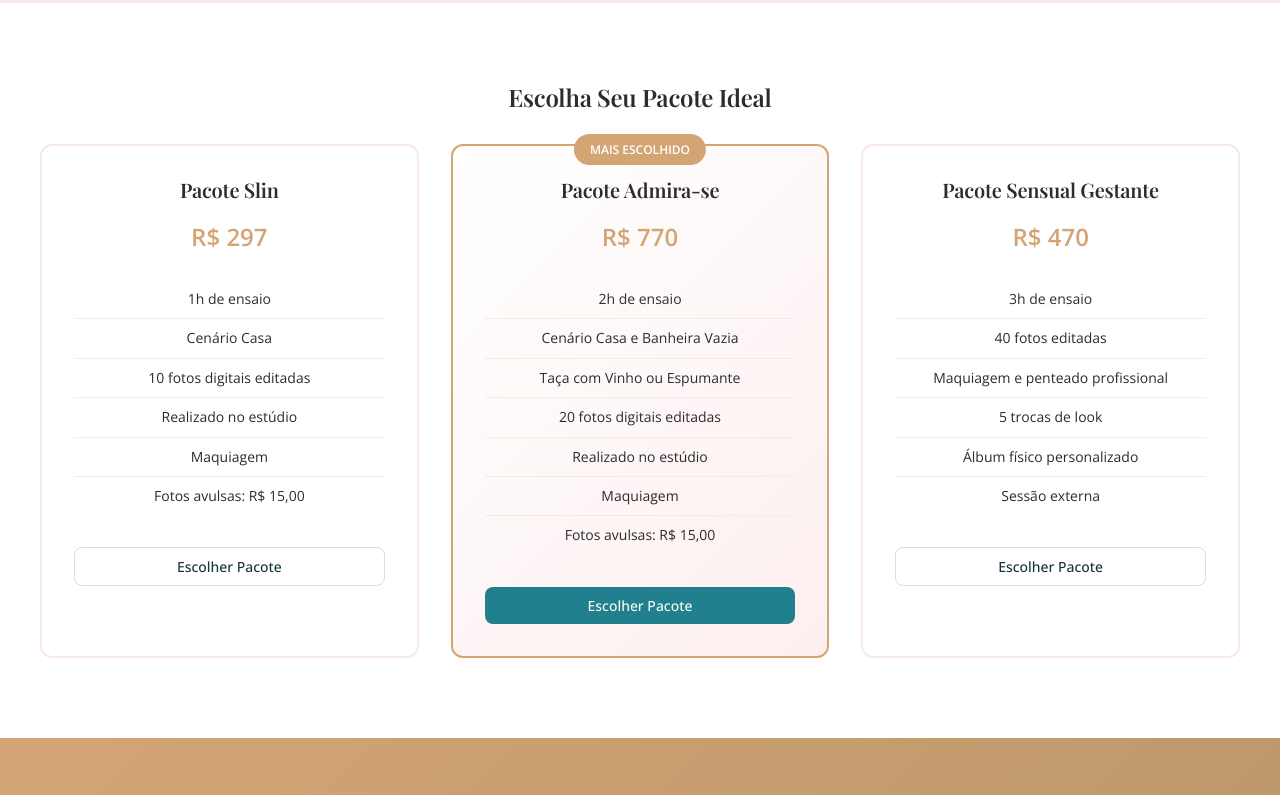
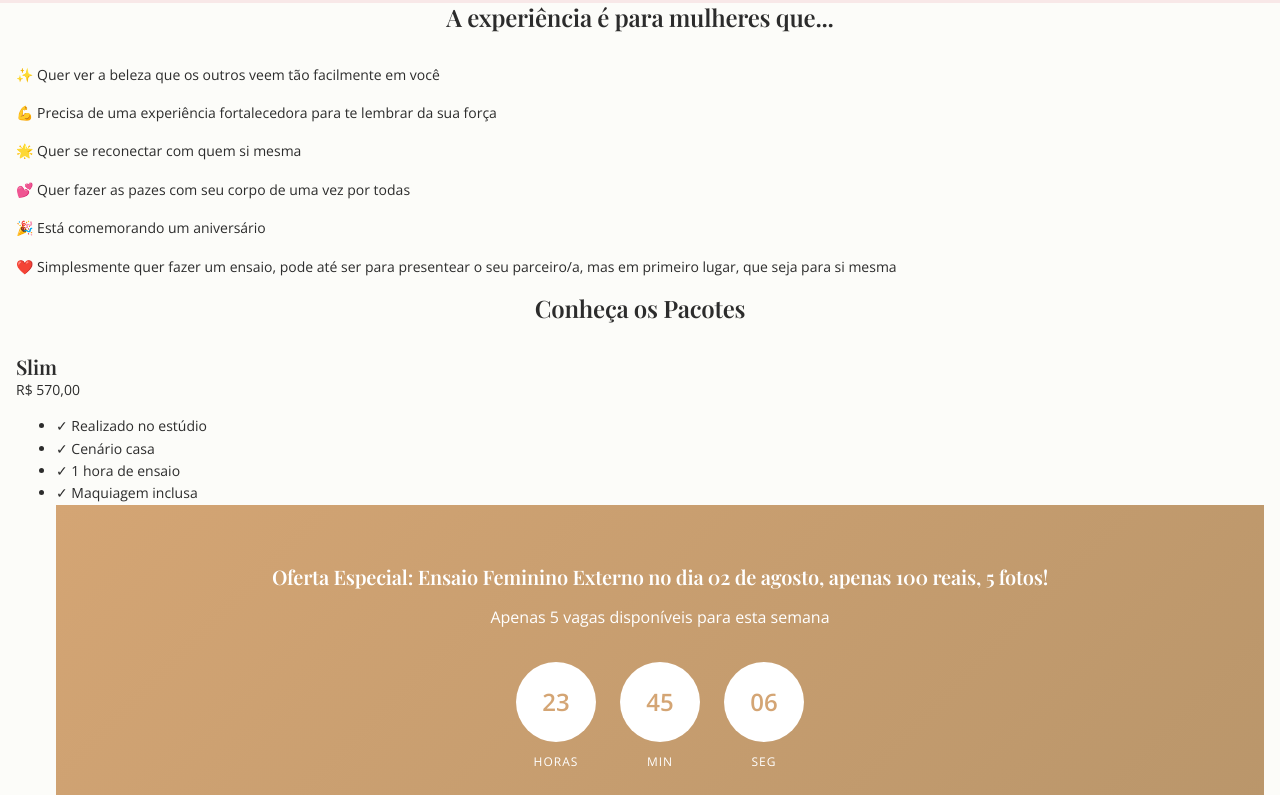
Before and after one commit to Sabrinaparaelas/sabrina-landing, a plain HTML site: page index.html in a window 1280 px wide. Shown: the part 3217-4012 px from the top of the page. Drawn offline with nearby package versions, Linux system fonts and the light colour scheme; a web font is replaced by a local one.

Commit message:
Update index.html

```diff
--- a/index.html
+++ b/index.html
@@ -140,63 +140,53 @@
         </div>
     </section>
 
-    <!-- Pacotes -->
-    <section id="pacotes" class="packages">
+    <!-- Seção Para Quem é a Experiência -->
+<section class="experience-intro">
     <div class="container">
-            <h2 class="section-title">Escolha Seu Pacote Ideal</h2>
-            <div class="packages-grid">
-                <div class="package-item">
-                    <div class="package-header">
-                        <h3>Pacote Slin</h3>
-                        <div class="package-price">R$ 297</div>
+        <h2 class="section-title">A experiência é para mulheres que...</h2>
+        <div class="experience-grid">
+            <div class="experience-item">
+                <p>✨ Quer ver a beleza que os outros veem tão facilmente em você</p>
             </div>
-                    <ul class="package-features">
-                        <li>1h de ensaio</li>
-                        <li>Cenário Casa </li>
-                        <li>10 fotos digitais editadas</li>
-                        <li>Realizado no estúdio </li>
-                        <li>Maquiagem </li>
-                        <li>Fotos avulsas: R$ 15,00 </li>
-                    </ul>
-                    <a href="#formulario" class="btn btn--outline btn--full-width">Escolher Pacote</a>
+            <div class="experience-item">
+                <p>💪 Precisa de uma experiência fortalecedora para te lembrar da sua força</p>
             </div>
-
-                <div class="package-item featured">
-                    <div class="package-badge">MAIS ESCOLHIDO</div>
-                    <div class="package-header">
-                        <h3>Pacote Admira-se</h3>
-                        <div class="package-price">R$ 770</div>
+            <div class="experience-item">
+                <p>🌟 Quer se reconectar com quem si mesma</p>
             </div>
-                    <ul class="package-features">
-                        <li>2h de ensaio</li>
-                        <li>Cenário Casa e Banheira Vazia </li>
-                        <li>Taça com Vinho ou Espumante</li>
-                        <li>20 fotos digitais editadas</li>
-                        <li>Realizado no estúdio </li>
-                        <li>Maquiagem </li>
-                        <li>Fotos avulsas: R$ 15,00 </li>
-                    </ul>
-                    <a href="#formulario" class="btn btn--primary btn--full-width">Escolher Pacote</a>
+            <div class="experience-item">
+                <p>💕 Quer fazer as pazes com seu corpo de uma vez por todas</p>
             </div>
-
-                <div class="package-item">
-                    <div class="package-header">
-                        <h3>Pacote Sensual Gestante</h3>
-                        <div class="package-price">R$ 470</div>
+            <div class="experience-item">
+                <p>🎉 Está comemorando um aniversário</p>
             </div>
-                    <ul class="package-features">
-                        <li>3h de ensaio</li>
-                        <li>40 fotos editadas</li>
-                        <li>Maquiagem e penteado profissional</li>
-                        <li>5 trocas de look</li>
-                        <li>Álbum físico personalizado</li>
-                        <li>Sessão externa</li>
-                    </ul>
-                    <a href="#formulario" class="btn btn--outline btn--full-width">Escolher Pacote</a>
+            <div class="experience-item">
+                <p>❤️ Simplesmente quer fazer um ensaio, pode até ser para presentear o seu parceiro/a, mas em primeiro lugar, que seja para si mesma</p>
             </div>
         </div>
     </div>
 </section>
+
+<!-- Seção Pacotes -->
+<section id="pacotes" class="pricing">
+    <div class="container">
+        <h2 class="section-title">Conheça os Pacotes</h2>
+        <div class="pricing-grid">
+
+            <!-- Pacote Slim -->
+            <div class="pricing-card">
+                <div class="card-header">
+                    <h3>Slim</h3>
+                    <div class="price">R$ 570,00</div>
+                </div>
+                <div class="card-body">
+                    <ul class="features">
+                        <li>✓ Realizado no estúdio</li>
+                        <li>✓ Cenário casa</li>
+                        <li>✓ 1 hora de ensaio</li>
+                        <li>✓ Maquiagem inclusa</li>
+
+
 
     <!-- Urgência -->
     <section class="urgency">
```
Lines whose indentation alone changed are shown as unchanged.
